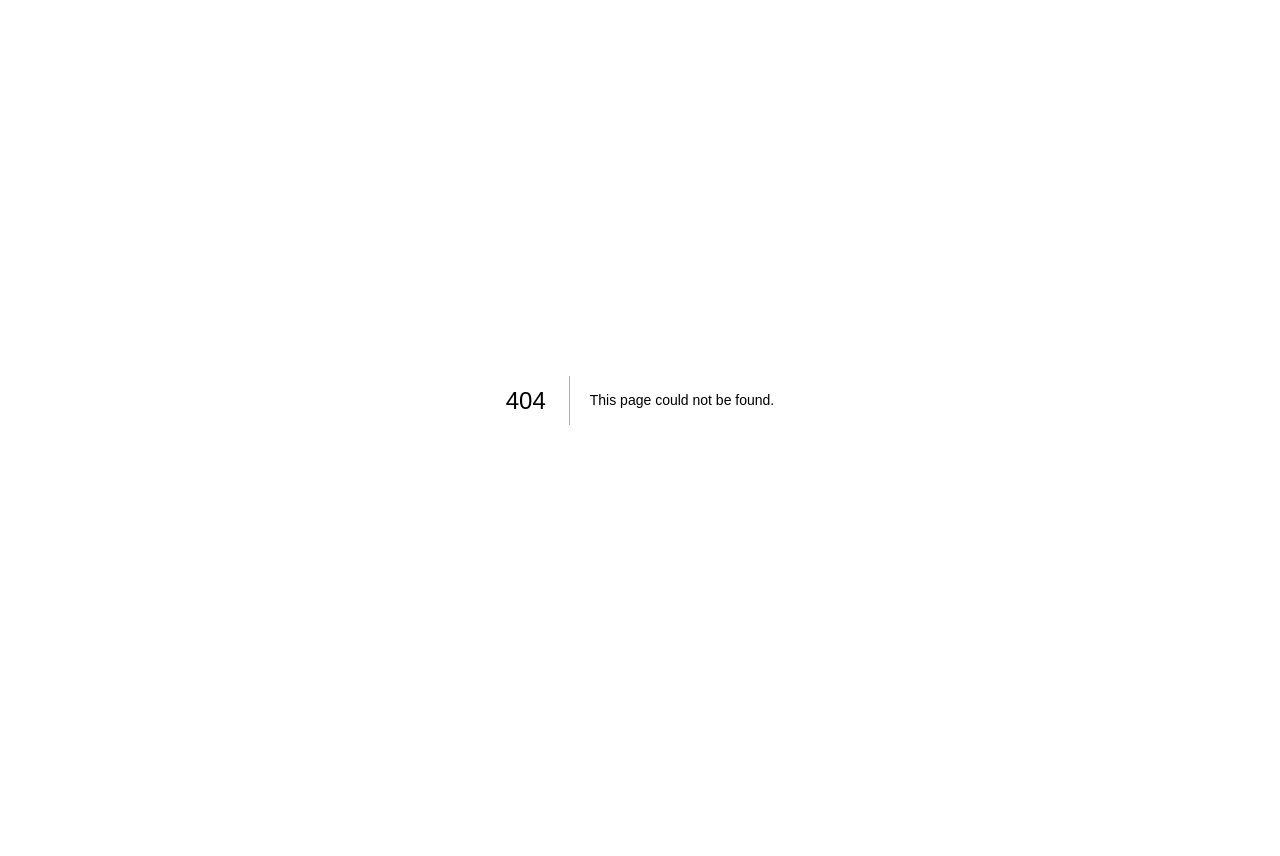
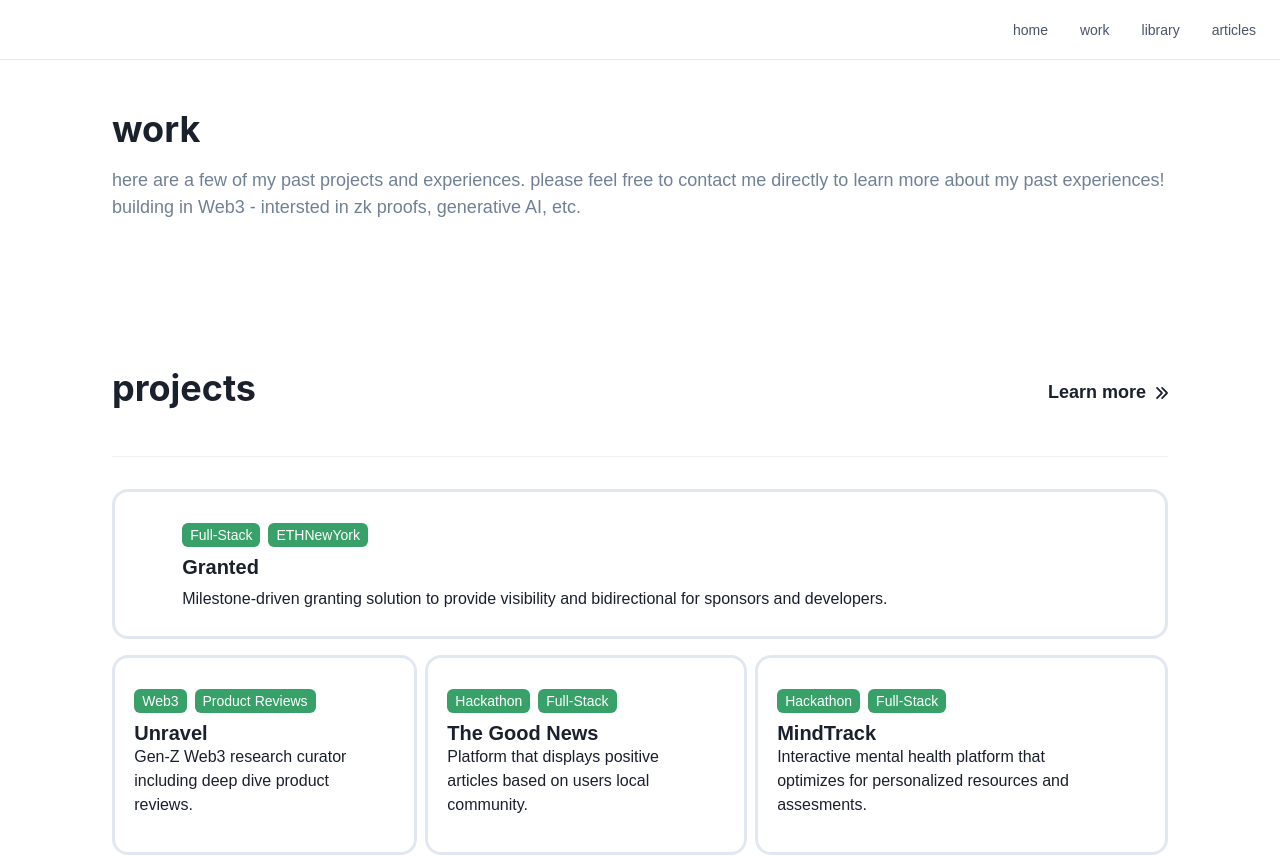
Before and after one commit to turja-c/personal-website, a Next.js app: page /work in a window 1280 px wide. Before the commit this address had no page. Shown: the top 856 px of the page. Before the commit the page ends 800 px from the top, so only its background shows below. Built offline with nearby package versions, Linux system fonts and the light colour scheme.

Commit message:
structure changes - core

```diff
--- a/pages/components/Navbar.tsx
+++ b/pages/components/Navbar.tsx
@@ -225,6 +225,10 @@ import {
       href: '/',
     },
     {
+      label: 'work',
+      href: '/work',
+    },
+    {
       label: 'library',
       href: '/library',
     },
--- a/pages/index.tsx
+++ b/pages/index.tsx
@@ -5,9 +5,6 @@ import Image from 'next/image'
 import Navbar from './components/Navbar'
 import HomeBanner from './components/HomeBanner'
 import Footer from './components/Footer'
-import HomeBlogs from './components/HomeBlogs'
-import HomeExperience from './components/HomeExperience'
-import HomeProjects from './components/HomeProjects'
 import HomeIntro from './components/HomeIntro'
 
 const Home: NextPage = () => {
@@ -16,9 +13,6 @@ const Home: NextPage = () => {
       <Navbar />
       <HomeBanner />
       <HomeIntro />
-      <HomeBlogs />
-      <HomeProjects />
-      <HomeExperience />
       <Footer />
     </div>
   )
--- /dev/null
+++ b/pages/work/index.tsx
@@ -0,0 +1,34 @@
+import type { NextPage } from 'next'
+import Head from 'next/head'
+import Image from 'next/image'
+// import styles from '../styles/Home.module.css'
+import Navbar from '../components/Navbar'
+import Footer from '../components/Footer'
+import Articles from './Articles'
+import Experiences from './Experiences'
+import Projects from './Projects'
+import { Center, Container, Heading, Text } from '@chakra-ui/react'
+
+const Work: NextPage = () => {
+  return (
+    <div >
+      <Navbar />
+      <Container maxW={'6xl'} p="12" >
+        <Heading as="h1">work</Heading>
+        <Text color={'gray.500'}
+            fontSize={{ base: '1.5xl', sm: '1.5xl', lg: '1.5xl' }}
+            marginTop={'1rem'}>
+                here are a few of my past projects and experiences. please feel free to
+                contact me directly to learn more about my past experiences! <br></br>
+                building in Web3 - intersted in zk proofs, generative AI, etc.
+        </Text>
+        </Container>
+      {/* <Articles /> */}
+      <Projects />
+      <Experiences />
+      <Footer />
+    </div>
+  )
+}
+
+export default Work
--- a/styles/Home.module.css
+++ b/styles/Home.module.css
@@ -114,8 +114,8 @@
     flex-direction: column;
   }
 }
-
-@media (prefers-color-scheme: dark) {
+/*
+@media (prefers-color-scheme: light) {
   .card,
   .footer {
     border-color: #222;
@@ -126,4 +126,4 @@
   .logo img {
     filter: invert(1);
   }
-}
+} */
--- a/styles/globals.css
+++ b/styles/globals.css
@@ -15,15 +15,15 @@ a {
   box-sizing: border-box;
 }
 
-@media (prefers-color-scheme: dark) {
+/* @media (prefers-color-scheme: dark) {
   html {
     color-scheme: dark;
   }
   body {
-    color: white;
+    color: black;
     background: black;
   }
-}
+} */
 
 
 /* body {
```
Also changed, not shown: pages/components/HomeIntro.tsx (+38 -18 lines), pages/work/Articles.tsx (renamed from pages/components/HomeBlogs.tsx), pages/work/Experiences.tsx (renamed from pages/components/HomeExperience.tsx), pages/work/Projects.tsx (renamed from pages/components/HomeProjects.tsx).
